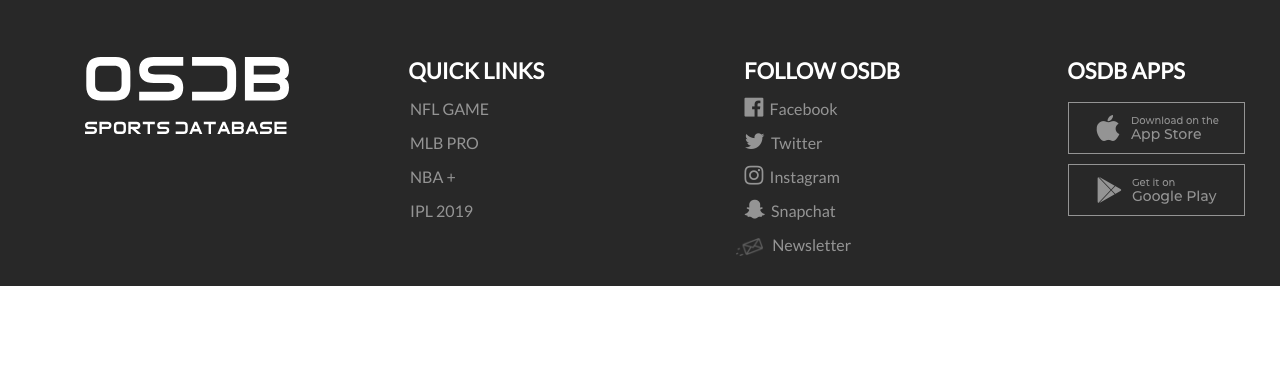
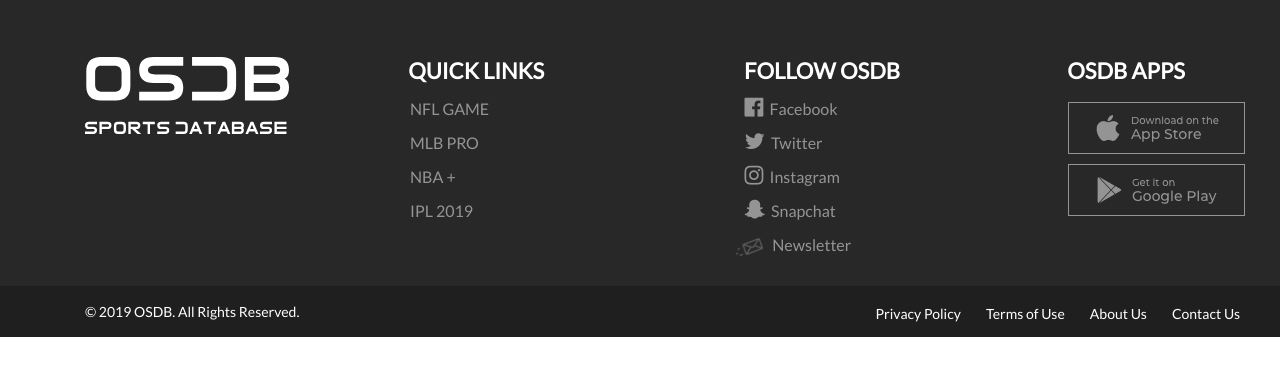
Before and after one commit to vaibhavydv/OSDB-React-Assignment, a React (Create React App) app: page / in a window 1280 px wide. Shown: the top 376 px of the page. Built offline with nearby package versions, Linux system fonts and the light colour scheme.

Commit message:
footer strip

```diff
--- a/src/osdbFooter/footer.js
+++ b/src/osdbFooter/footer.js
@@ -8,9 +8,11 @@ import FooterLogo from '../assets/images/logoFooter.svg'
 import NewsLetter from '../assets/images/news_ltr.png'
 import PlayStore from '../assets/images/play_store.png'
 import AppStore from '../assets/images/app_store.png'
+import FooterStrip from './footerStrip'
 
 function Footer() {
     return (
+     <>
      <div className="osdbFooter">
         <Container>
             <Row>
@@ -44,6 +46,8 @@ function Footer() {
             </Row>
         </Container>
      </div>
+    <FooterStrip />
+     </>
     );
 }
 export default Footer;
--- /dev/null
+++ b/src/osdbFooter/footerStrip.js
@@ -0,0 +1,28 @@
+import React from 'react'
+import { Link } from 'react-router-dom'
+import './footerStyle.css'
+import Container from 'react-bootstrap/Container'
+import Row from 'react-bootstrap/Row'
+import Col from 'react-bootstrap/Col'
+function FooterStrip() {
+    return (
+        <div className="footerStrip">
+            <Container>
+                <Row>
+                    <Col sm={6}>
+                        <p>&copy; 2019  OSDB.  All Rights Reserved.</p>
+                    </Col>
+                    <Col sm={6}>
+                        <ul>
+                            <li><Link to="/page-one">Contact Us</Link></li>
+                            <li><Link to="/page-two">About Us</Link></li>
+                            <li><Link to="/">Terms of Use</Link></li>
+                            <li><Link to="/">Privacy Policy</Link></li>
+                        </ul>
+                    </Col>
+                </Row>
+            </Container>
+        </div>
+    );
+}
+export default FooterStrip;
--- a/src/osdbFooter/footerStyle.css
+++ b/src/osdbFooter/footerStyle.css
@@ -54,9 +54,6 @@ padding-top: 57px;
 .fa{
     font-size: 22px;
 }
-/* .quickLinks ul li {
-	float: right;
-} */
 .followOSDB ul li a {
     text-decoration: none;
     color: #FFFFFF;
@@ -82,3 +79,31 @@ padding-top: 57px;
     margin-left: 128px;
     margin-top: 10px;
 }
+.footerStrip{
+    height: 51px;
+    background-color: #201F1F;
+}
+.footerStrip p {
+    margin-top: 17px;
+    color: #FFFFFF;
+    font-family: Lato;
+    font-size: 14px;
+    line-height: 17px;
+}
+.footerStrip ul {
+	list-style-type: none;
+    overflow: hidden;
+    margin-top: 15px;
+    margin-right: -13%;
+}
+.footerStrip ul li {
+    float: right;
+    padding-right: 25px;
+}
+.footerStrip ul li a {
+	color: #ffffff;
+    text-decoration: none;
+    font-size: 14px;
+    line-height: 17px;
+    font-family: Lato;
+}
```
